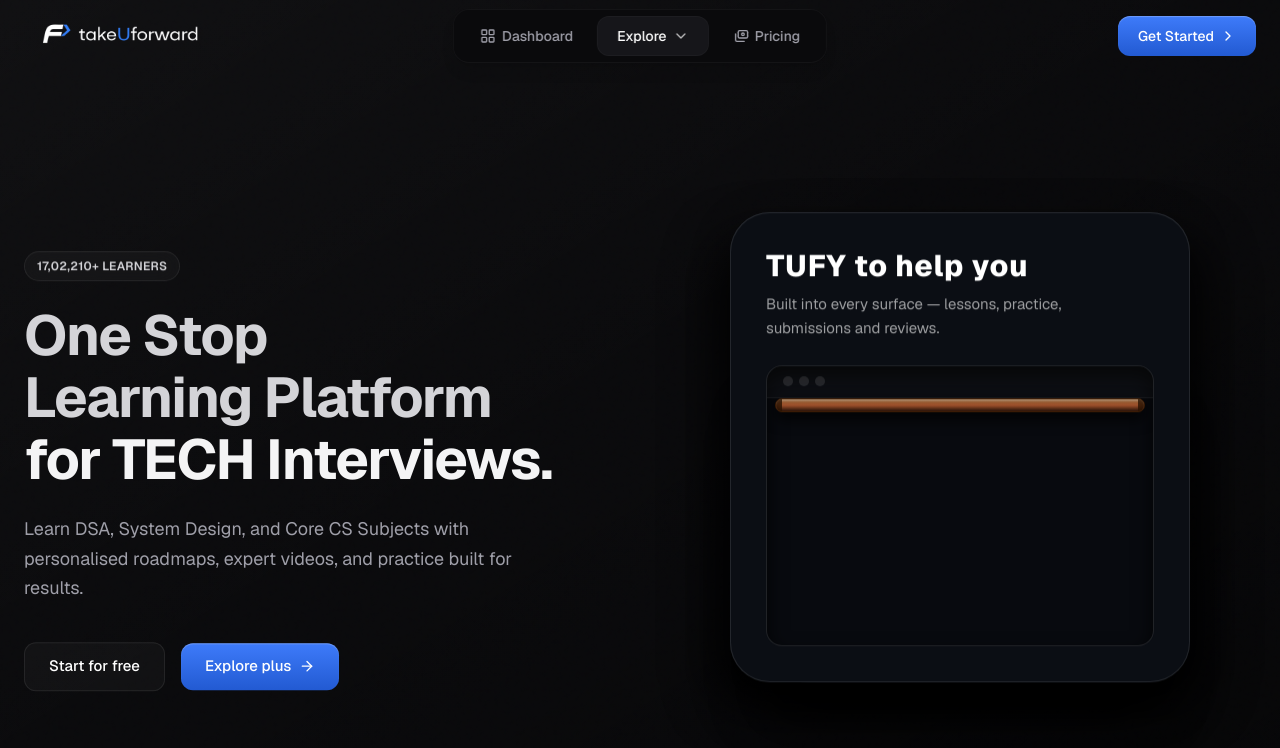
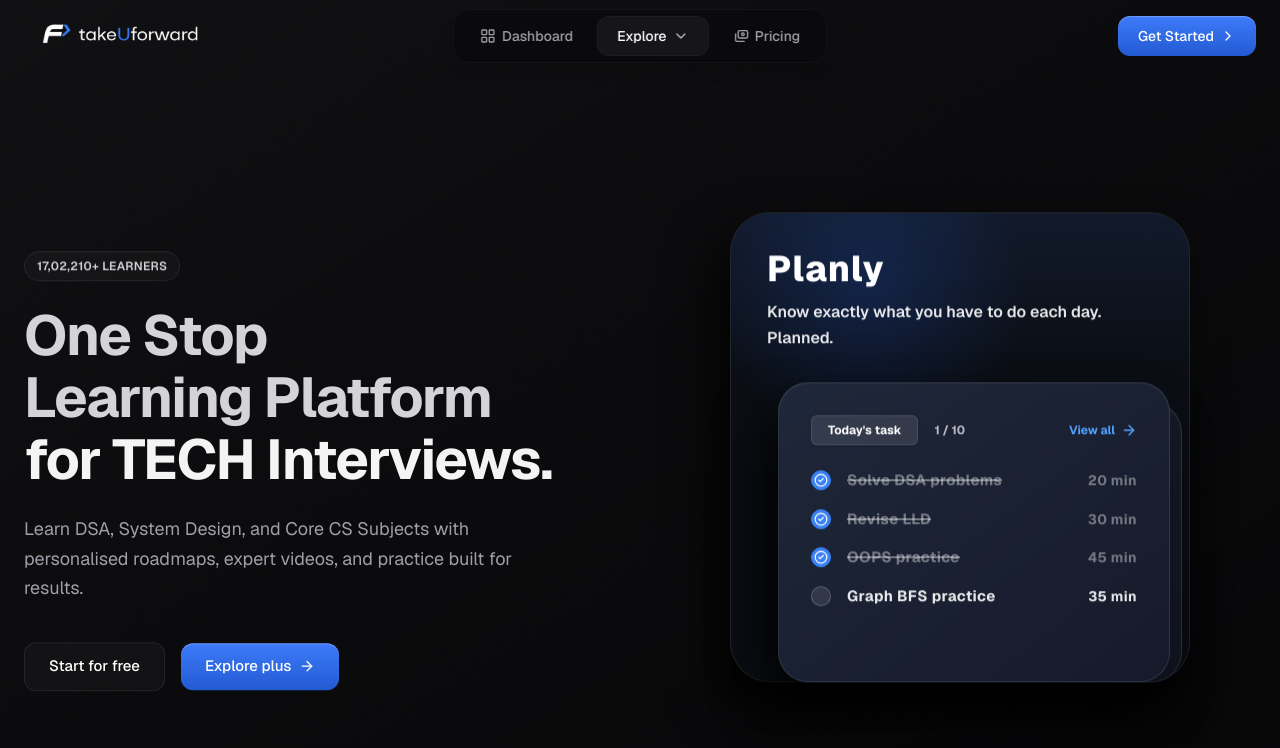
Before and after one commit to ramanraj00/striver-landing-page-redesigen, a Next.js app: page / in a window 1280 px wide. Both pictures are taken after a click on the link "Explore". Shown: the top 748 px of the page. Built offline with nearby package versions, Linux system fonts and the light colour scheme.

Commit message:
fix reverse flip bleed-through by strictly toggling container visibility

```diff
--- a/components/HeroAnimation.tsx
+++ b/components/HeroAnimation.tsx
@@ -147,6 +147,9 @@
           {/* FRONT FACE (Planly UI) */}
           {/* ======================= */}
           <motion.div
+            initial={{ visibility: "visible" }}
+            animate={{ visibility: step === 6 ? "hidden" : "visible" }}
+            transition={{ duration: 0 }}
             className="absolute inset-0 w-full h-full"
             style={{ backfaceVisibility: "hidden", WebkitBackfaceVisibility: "hidden", transformStyle: "preserve-3d", WebkitTransformStyle: "preserve-3d" }}
           >
@@ -275,7 +278,9 @@
           {/* BACK FACE (TUFY UI) */}
           {/* ======================= */}
           <motion.div
-            initial={{ rotateY: 180 }}
+            initial={{ rotateY: 180, visibility: "hidden" }}
+            animate={{ visibility: (step >= 5) ? "visible" : "hidden" }}
+            transition={{ duration: 0 }}
             className="absolute inset-0 w-full h-full"
             style={{ backfaceVisibility: "hidden", WebkitBackfaceVisibility: "hidden", transformStyle: "preserve-3d", WebkitTransformStyle: "preserve-3d" }}
           >
```
